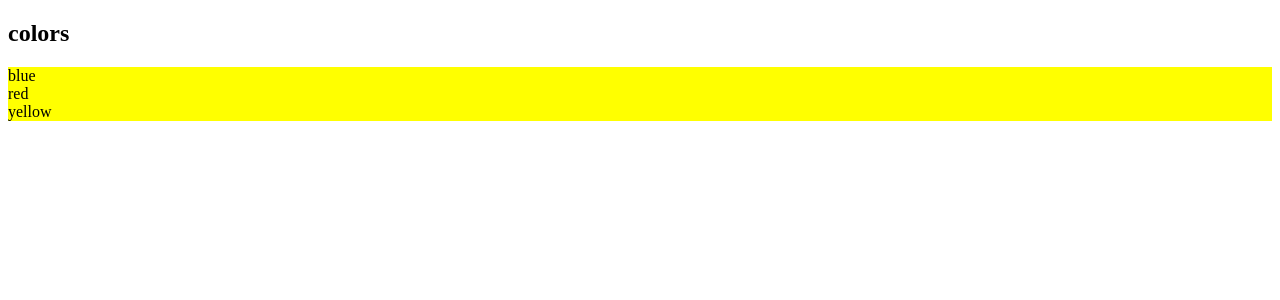
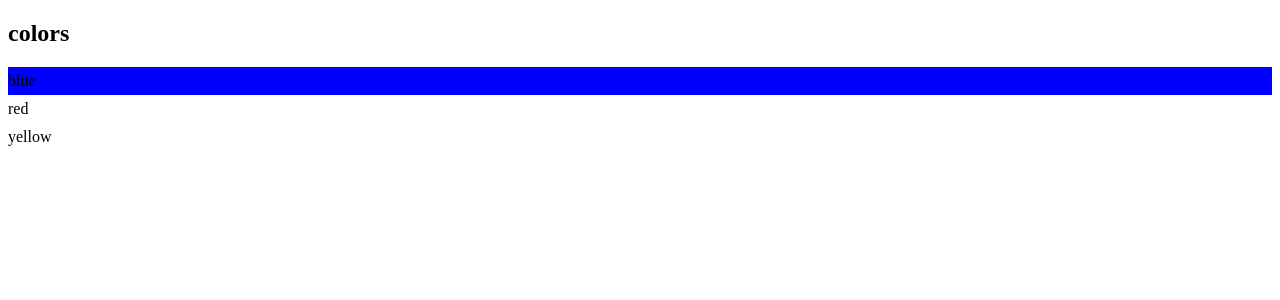
Before and after one commit to level1cr3/learnReact, a React (Vite) app: page / in a window 1280 px wide. Shown: the top 300 px of the page. Built offline with nearby package versions, Linux system fonts and the light colour scheme.

Commit message:
css-in-js: using styled-component don't use this approach

```diff
--- a/package.json
+++ b/package.json
@@ -11,7 +11,8 @@
   "dependencies": {
     "bootstrap": "^5.3.2",
     "react": "^18.2.0",
-    "react-dom": "^18.2.0"
+    "react-dom": "^18.2.0",
+    "styled-components": "^6.1.1"
   },
   "devDependencies": {
     "@types/react": "^18.0.27",
--- a/src/components/ListGroup/ListGroup.tsx
+++ b/src/components/ListGroup/ListGroup.tsx
@@ -1,5 +1,21 @@
 import { useState } from "react";
-import style from "./ListGroup.module.css";
+import styled from "styled-components";
+
+// this returns the react component.
+
+const List = styled.ul`
+  list-style: none;
+  padding-left: 0%;
+`;
+
+type ListItemProp = {
+  active: boolean;
+};
+
+const ListItem = styled.li<ListItemProp>`
+  padding: 5px 0;
+  background: ${(prop) => (prop.active ? "blue" : "none")};
+`;
 
 type Props = {
   items: string[];
@@ -8,20 +24,16 @@ type Props = {
 };
 
 function ListGroup({ items, heading, onSelectItem }: Props) {
-  const [selectedIndex, setSelectedIndex] = useState(-1);
+  const [selectedIndex, setSelectedIndex] = useState(0);
 
   return (
     <>
       <h1>{heading}</h1>
       {items.length === 0 && <p>No items found</p>}
-      <ul className={[style.listGroup, style.container].join(" ")}>
+      <List>
         {items.map((item, index) => (
-          <li
-            className={
-              selectedIndex === index
-                ? "list-group-item active"
-                : "list-group-item"
-            }
+          <ListItem
+            active={selectedIndex === index}
             key={item}
             onClick={() => {
               setSelectedIndex(index);
@@ -29,9 +41,9 @@ function ListGroup({ items, heading, onSelectItem }: Props) {
             }}
           >
             {item}
-          </li>
+          </ListItem>
         ))}
-      </ul>
+      </List>
     </>
   );
 }
```
Also changed, not shown: src/Notes.txt, 1 other file (tests, documents, lock files or other folders).
